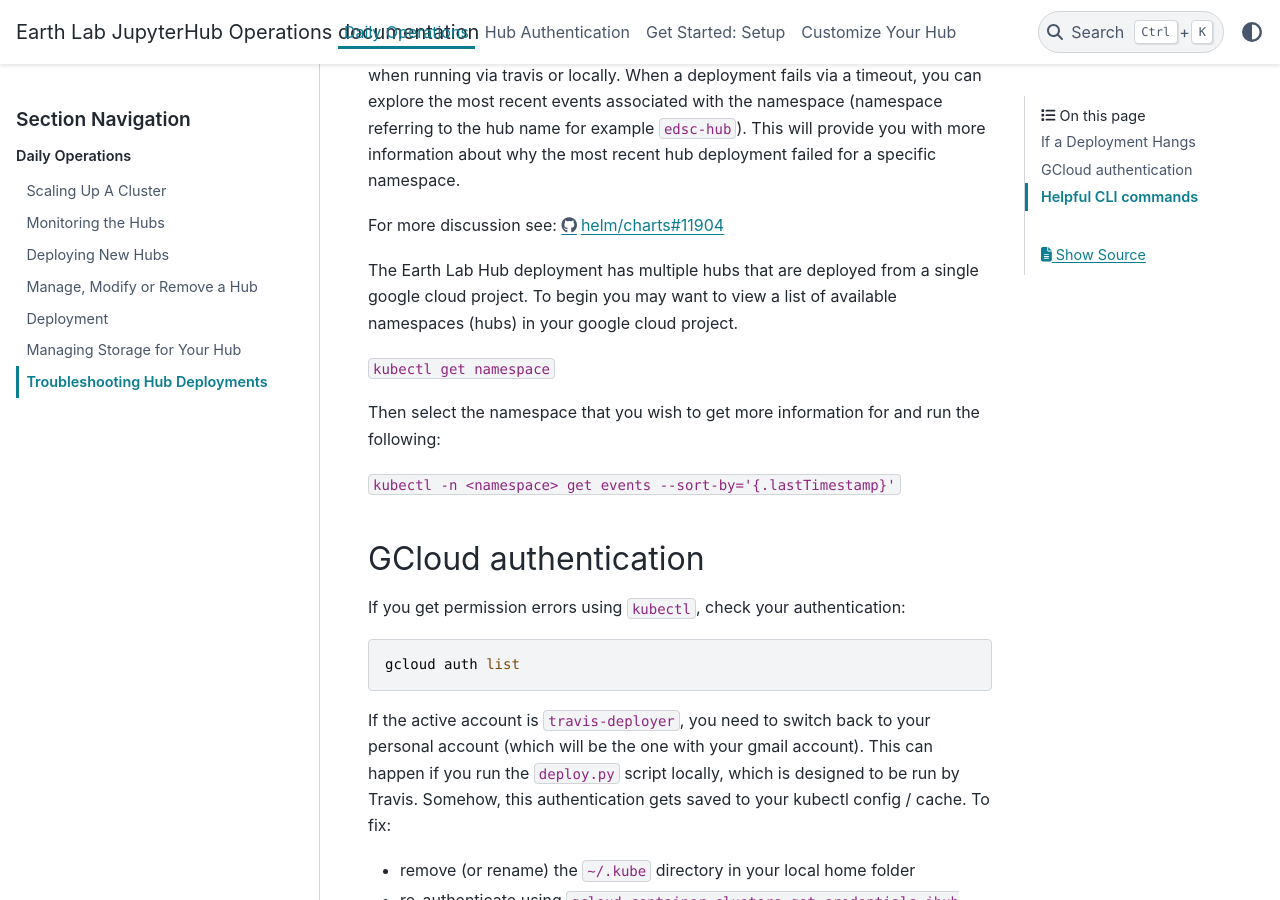
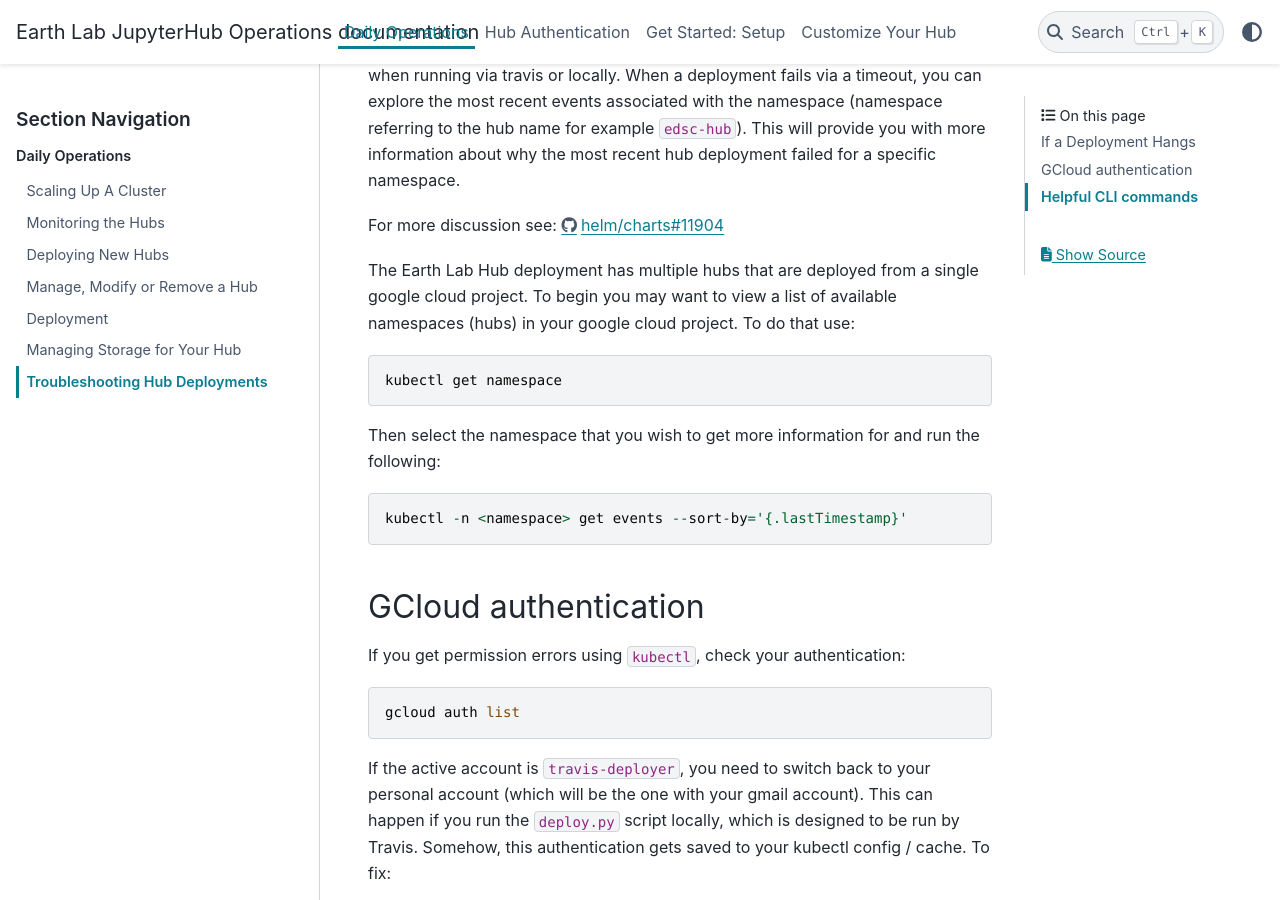
Before and after one commit to earthlab/hub-ops, a Sphinx documentation site: the page built from docs/source/daily-operations/troubleshooting.rst, in a window 1280 px wide and 900 px high, scrolled down 344 px. Built offline with Sphinx 7.4.7 and the PyData theme 0.15.4, drawn with Linux system fonts in a browser that asks for light colours.

Commit message:
make code blocks for easy copying

```diff
--- a/docs/source/daily-operations/troubleshooting.rst
+++ b/docs/source/daily-operations/troubleshooting.rst
@@ -19,14 +19,14 @@
 
 The Earth Lab Hub deployment has multiple hubs that are deployed from a single
 google cloud project. To begin you may want to view a list of available
-namespaces (hubs) in your google cloud project.
+namespaces (hubs) in your google cloud project. To do that use::
 
-``kubectl get namespace``
+  kubectl get namespace
 
 Then select the namespace that you wish to get more information for and run the
-following:
+following::
 
-``kubectl -n <namespace> get events --sort-by='{.lastTimestamp}'``
+  kubectl -n <namespace> get events --sort-by='{.lastTimestamp}'
 
 GCloud authentication
 ~~~~~~~~~~~~~~~~~~~~~
```
